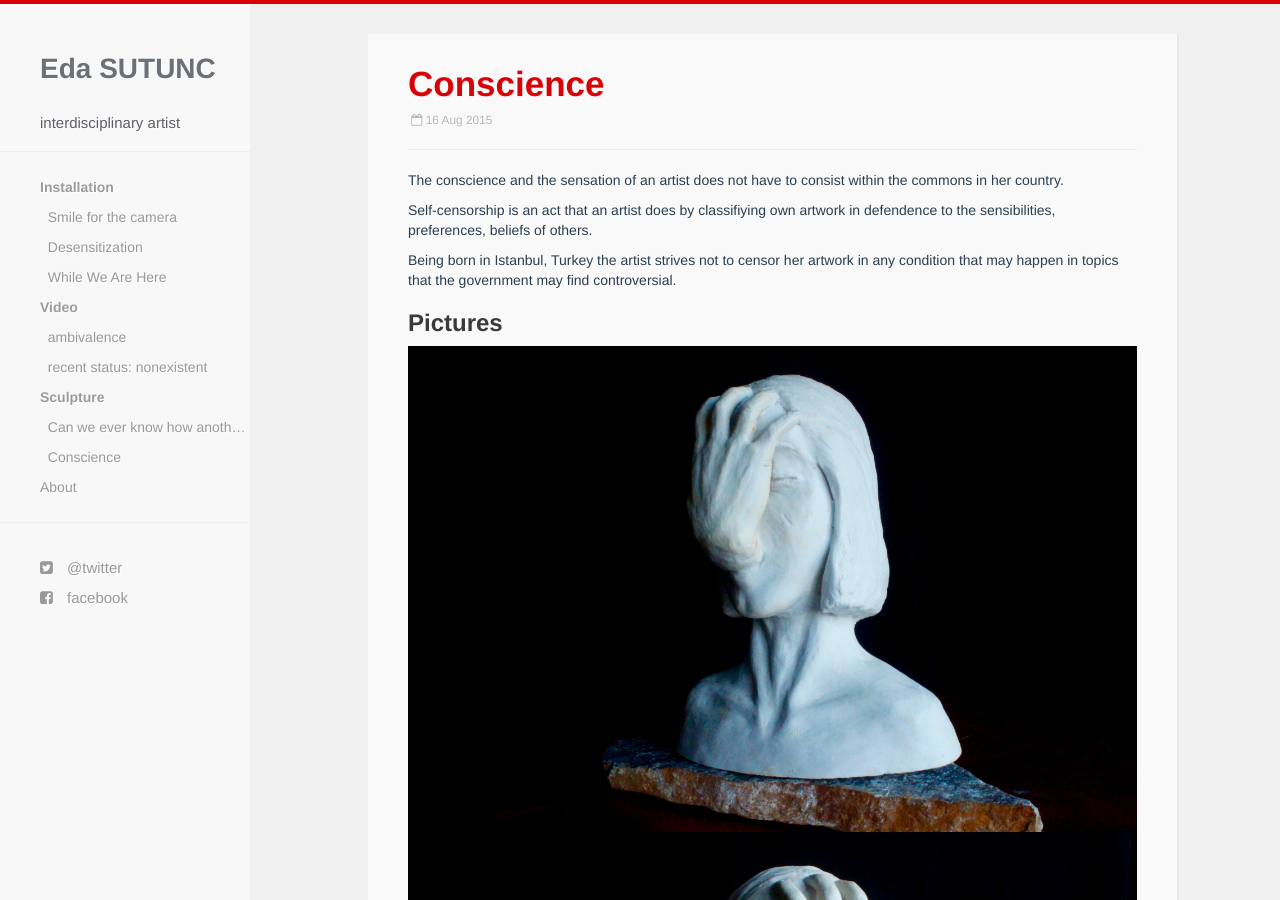
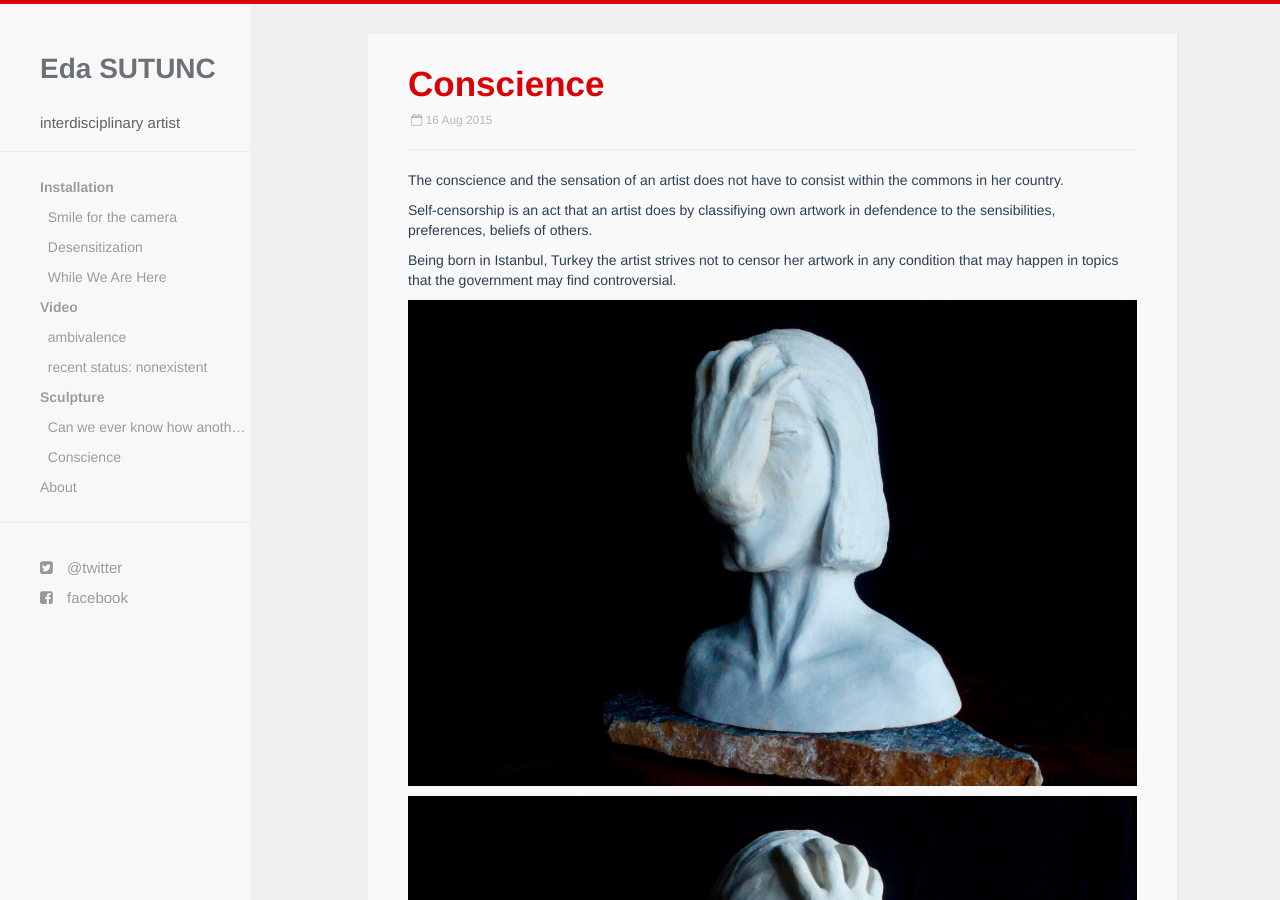
Before and after one commit to muratsu/edasutunc, a Jekyll site: the page built from _posts/2015-08-16-conscience.markdown, in a window 1280 px wide and 900 px high. Built offline with Jekyll 4.4.1, drawn with Linux system fonts in a browser that asks for light colours; nearby versions of some CDN libraries; Markdown is read by kramdown in place of the engine named in the settings; comment, search, counter and statistics services are not loaded.

Commit message:
small modifications

```diff
--- a/_includes/greeting.html
+++ b/_includes/greeting.html
@@ -1,9 +1,6 @@
   </div>
   <div class="container">
     <div id="welcome-greeting">
-      <h1>Welcome!</h1>
-      <h2>TODO: Some text will be here to explain the purpose of this website.</h2>
-      <hr />
     </div>
   </div>
   <div class ="container">
--- a/_posts/2015-08-16-conscience.markdown
+++ b/_posts/2015-08-16-conscience.markdown
@@ -8,10 +8,12 @@
 
 Self-censorship is an act that an artist does by classifiying own artwork in defendence to the sensibilities, preferences, beliefs of others.
 
-Being born in Istanbul, Turkey the artist  strives not to censor her artwork in any condition that may happen in topics that the government may find controversial.
-
-### Pictures
+Being born in Istanbul, Turkey the artist strives not to censor her artwork in any condition that may happen in topics that the government may find controversial.
 
 ![screenshot]({{ site.baseurl }}/images/conscience1.jpg)
+
+
 ![screenshot]({{ site.baseurl }}/images/conscience2.jpg)
+
+
 ![screenshot]({{ site.baseurl }}/images/conscience3.jpg)
--- a/_posts/2015-08-16-desensitization.markdown
+++ b/_posts/2015-08-16-desensitization.markdown
@@ -10,6 +10,5 @@
 
 This piece is created from newspaper fragments, pasted to a television screen.
 
-### Pictures
 
 ![screenshot]({{ site.baseurl }}/images/desensitization.jpg)
--- a/_posts/2015-08-16-smile.markdown
+++ b/_posts/2015-08-16-smile.markdown
@@ -10,6 +10,4 @@
 
 On the dress, the confessions of children brides are sewed.
 
-### Pictures
-
 ![screenshot]({{ site.baseurl }}/images/gelin.jpg)
--- a/about/index.html
+++ b/about/index.html
@@ -13,12 +13,13 @@
             <h1>Eda SUTUNC</h1>
             <p><i class="fa fa-map-marker"></i>&nbsp;&nbsp;41.024138, 28.996395</p>
             <p><i class="fa fa-envelope-o"></i>&nbsp;eda[at]sutunc.com </p>
+            <p><i class="fa fa-envelope-o"></i><a href="{{ site.baseurl }}/images/edacv.pdf">&nbsp;Download CV </a></p>
             <hr />
           </div>
         </div>
         <div class="row">
           <div class="col-md-12 letter">
-            <p>Hi, I'm Eda, here's some stuff about me.</p>
+            <p>Eda Sutunc is an Istanbul based interdisciplinary artist, currently residing and working in Chicago, United States.</p>
           </div>
         </div>
     </div>
```
Also changed, not shown: _posts/2015-08-16-senses.markdown (+5 -3 lines), images/showcase-eda.jpg (added), 1 other file.
